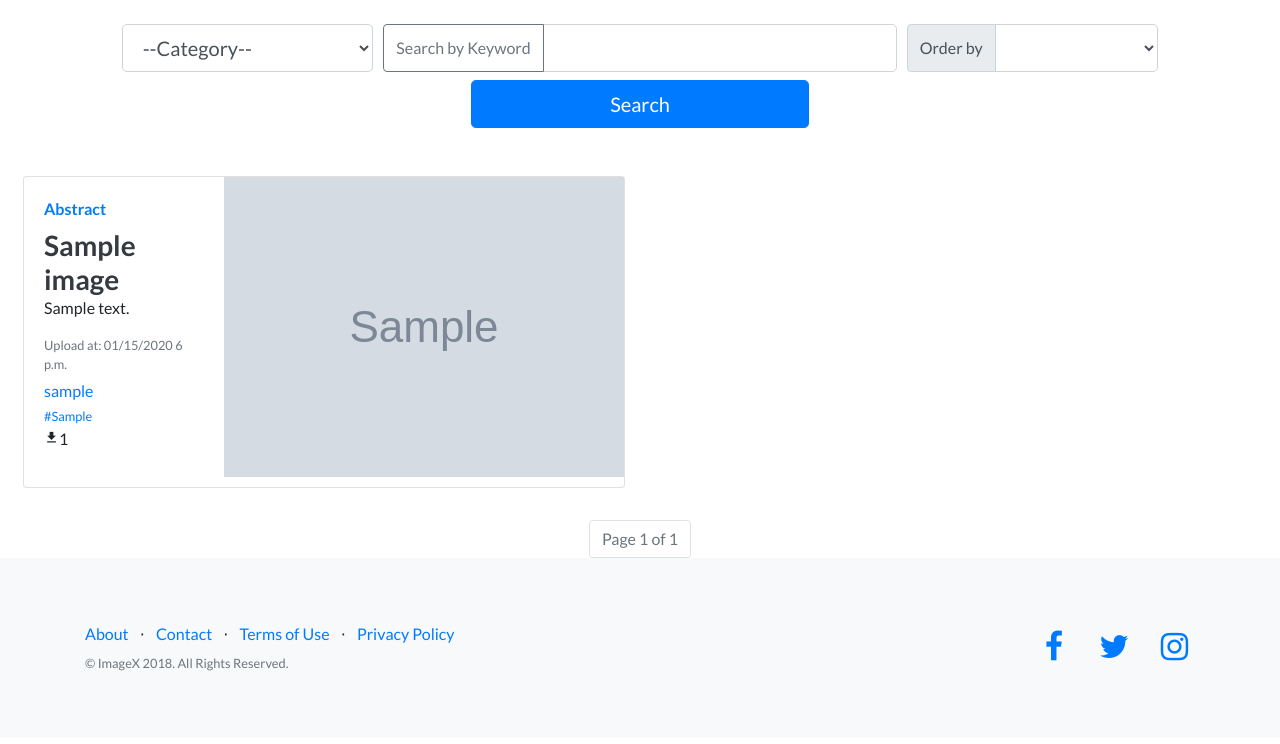
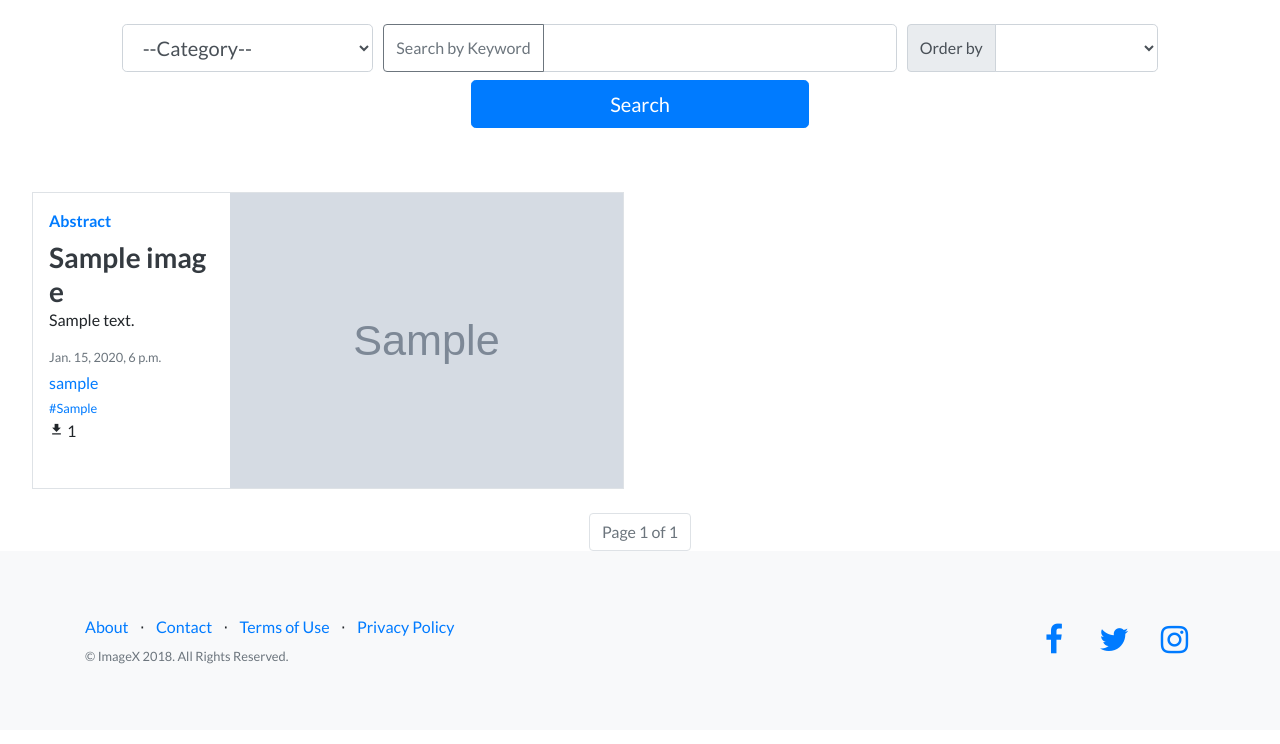
Before and after one commit to allen1124/CaThink, a Django app: page /images/ in a window 1280 px wide. Shown: the part 56-800 px from the top of the page. Run offline with Django 3.2, Linux system fonts and the light colour scheme; tables that the repository leaves empty hold one stand-in row (values such as "Sample post"); grey boxes marked "Sample" are stand-in pictures; some libraries are stand-ins or nearby versions.

Commit message:
font-end design update

```diff
--- a/templates/images.html
+++ b/templates/images.html
@@ -67,16 +67,17 @@
         </form>
     </div>
 
-    <div class="row mb-2 text-lg-left ml-2 mr-2">
+
+
+        <div class="row mb-2 text-lg-left ml-3 mr-3">
         {% for image in imagesList %}
-            <div class="col-md-6">
-                <div class="card flex-md-row mb-4 box-shadow h-md-250">
-                    <div class="card-body d-flex flex-column align-items-start">
-                        <div style="-ms-word-break: break-all; word-break: break-all;
-                        	word-break: break-word; -webkit-hyphens: auto;
+        <div class="col-md-6 portfolio-item p-3" >
+                <div class="row border p-0 m-0">
+                    <div class="col-md-4 p-3" style="-ms-word-break: break-all; word-break: break-all; -webkit-hyphens: auto;
 							-moz-hyphens: auto; hyphens: auto;">
                         {% if image.category != None %}
-								<strong class="d-inline-block mb-2 text-primary"><a href="?cat={{ image.category }}">{{ image.category }}</a></strong>
+                            <strong class="d-inline-block mb-2 text-primary"><a
+                                    href="?cat={{ image.category }}">{{ image.category }}</a></strong>
                         {% endif %}
                         <h3 class="mb-0">
                             <a class="text-dark" href="/images/detail/{{ image.id }}">{{ image.title }}</a>
@@ -84,20 +85,24 @@
                         <p class="card-text mb-auto">
                             {{ image.description|linebreaks|truncatechars:50 }}
                         </p>
-                            <div class="mb-1 text-muted small">Upload at: {{ image.timestamp|date:'SHORT_DATETIME_FORMAT'}}</div>
+                        <div class="mb-1 text-muted small">{{ image.updated }}</div>
                         <a href="/profile/detail/{{ image.user.id }}">{{ image.user.username }}</a><br>
                         {% for tag in image.tag.split %}
                             <a class="small" href="?q={{ tag }}">#{{ tag }}</a>
                         {% endfor %}
-							<p><i class="material-icons" style="font-size:15px;">file_download</i>{{ image.download_count }}</p>
+                        <p><i class="material-icons" style="font-size:15px;">file_download</i>
+                            {{ image.download_count }}
+                        </p>
                     </div>
+
+                <div class="col-md-8 m-0 p-0">
+                    <a href="/images/detail/{{ image.id }}"><img class="col-md-12 p-0 pull-right img-responsive " width="70%" height="100%" src="{{ image.image.url }}" alt="Card image cap"></a>
                 </div>
-						<img id="responsive-image" width="70%" height="100%" src="{{ image.image.url }}" alt="Card image cap">
-						<a href="/images/detail/{{ image.id }}"></a>
              </div>
         </div>
         {% endfor %}
     </div>
+
 
 	<div class="pagination" style="margin:auto;">
         <span class="step-links" style="margin:auto; display:table;">
```
Lines whose indentation alone changed are shown as unchanged.
